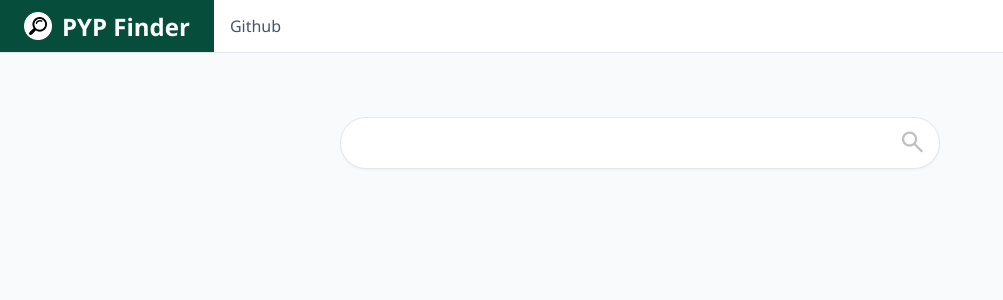
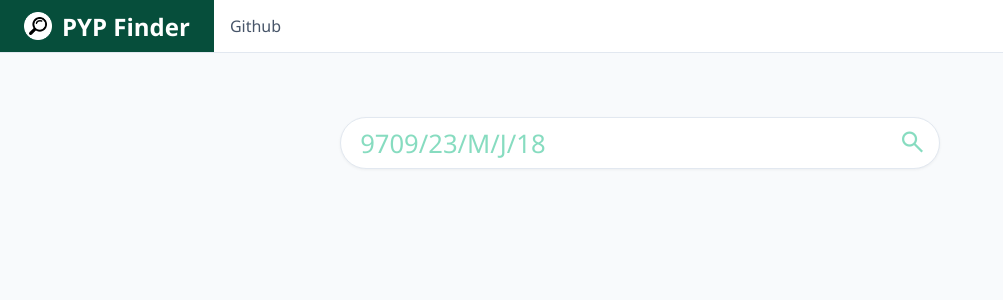
Before and after one commit to MastarCheeze/pyp-finder, a Vue app: page / in a window 1280 px wide. Shown: the top 300 px of the page, without its empty margins (0-1003 px from the left). Built offline with nearby package versions, Linux system fonts and the light colour scheme.

Commit message:
reword delays

```diff
--- a/src/components/SearchBar.vue
+++ b/src/components/SearchBar.vue
@@ -1,5 +1,5 @@
 <script setup>
-import { ref, computed, onMounted } from "vue"
+import { ref, watch, onMounted } from "vue"
 
 const placeholderTexts = [
   "0500/23/M/J/21",
@@ -10,23 +10,22 @@ const placeholderTexts = [
   "9700/34/CI/M/J/24",
 ]
 
-const cursorBlinkSpeed = 530 // delay in milliseconds
 const typingSpeed = 65 // delay in milliseconds
 const initialTypingWait = 500 // delay in milliseconds
-const pauseFullDuration = 5000 // delay in milliseconds
+const subsequentTypingWait = 3000 // delay in milliseconds
+const pauseFullDuration = 3000 // delay in milliseconds
 const pauseEmptyDuration = 1000 // delay in milliseconds
 const deletingSpeed = 35 // delay in milliseconds
-let deleting = false;
-let index = 0;
+let deleting = false
+let index = 0
 
 const paperCode = ref("")
-const status = ref("");
-const statusStyle = ref("");
-const statusKey = ref(0);
-const dots = ref("");
+const status = ref("")
+const statusStyle = ref("")
+const statusKey = ref(0)
+const dots = ref("")
 
 const placeholder = ref("")
-const cursor = ref("")
 const playTyping = ref(true)
 
 
@@ -95,21 +94,21 @@ function typeEffect() {
   typingId = setTimeout(typeEffect, curDelay)
 }
 
-function focus() {
+watch(paperCode, (v) => {
+  if (v != "") {
     playTyping.value = false
     clearTimeout(typingId)
     placeholder.value = ""
     index = (index + 1) % placeholderTexts.length
     deleting = false
     stopBlinkCursor()
-}
-
-function focusOut() {
+  } else {
     setTimeout(() => {
       playTyping.value = true
       typeEffect()
-  }, initialTypingWait)
+    }, subsequentTypingWait)
   }
+})
 
 function searchClicked(e) {
   emit("search", paperCode.value)
@@ -130,7 +129,7 @@ onMounted(() => {
   <header>
     <form>
       <div class="search">
-        <input @focus="focus" @focusout="focusOut" @keydown="keyDown" v-model="paperCode" class="search-input"
+        <input @keydown="keyDown" v-model="paperCode" class="search-input"
           :placeholder type="search">
         <button type="submit" @click.prevent="searchClicked">
           <span class="material-symbols-outlined search-icon">search</span>
@@ -168,7 +167,7 @@ form {
   border: 1px solid var(--color-border);
   box-shadow: 0 1px 3px rgba(0, 0, 0, 0.05);
   background-color: var(--color-surface);
-  transition: outline 0.1s ease;
+  transition: outline 0.3s ease;
 }
 
 .search:focus-within {
@@ -216,7 +215,7 @@ button {
   background: transparent;
   background-color: var(--color-surface);
   border-radius: 32px;
-  transition: background-color 0.1s ease;
+  transition: background-color 0.3s ease;
 }
 
 button:hover {
@@ -228,7 +227,7 @@ button:active {
 }
 
 .search-icon {
-  color: #00000040;
+  color: color-mix(in srgb, var(--color-brand) 50%, transparent);
   transition: color 0.3s ease;
 }
 
@@ -239,7 +238,7 @@ button:active {
 }
 
 .search:focus-within .search-icon {
-  color: #00000080;
+  color: var(--color-brand);
 }
 
 #status {
```
Lines whose indentation alone changed are shown as unchanged.
